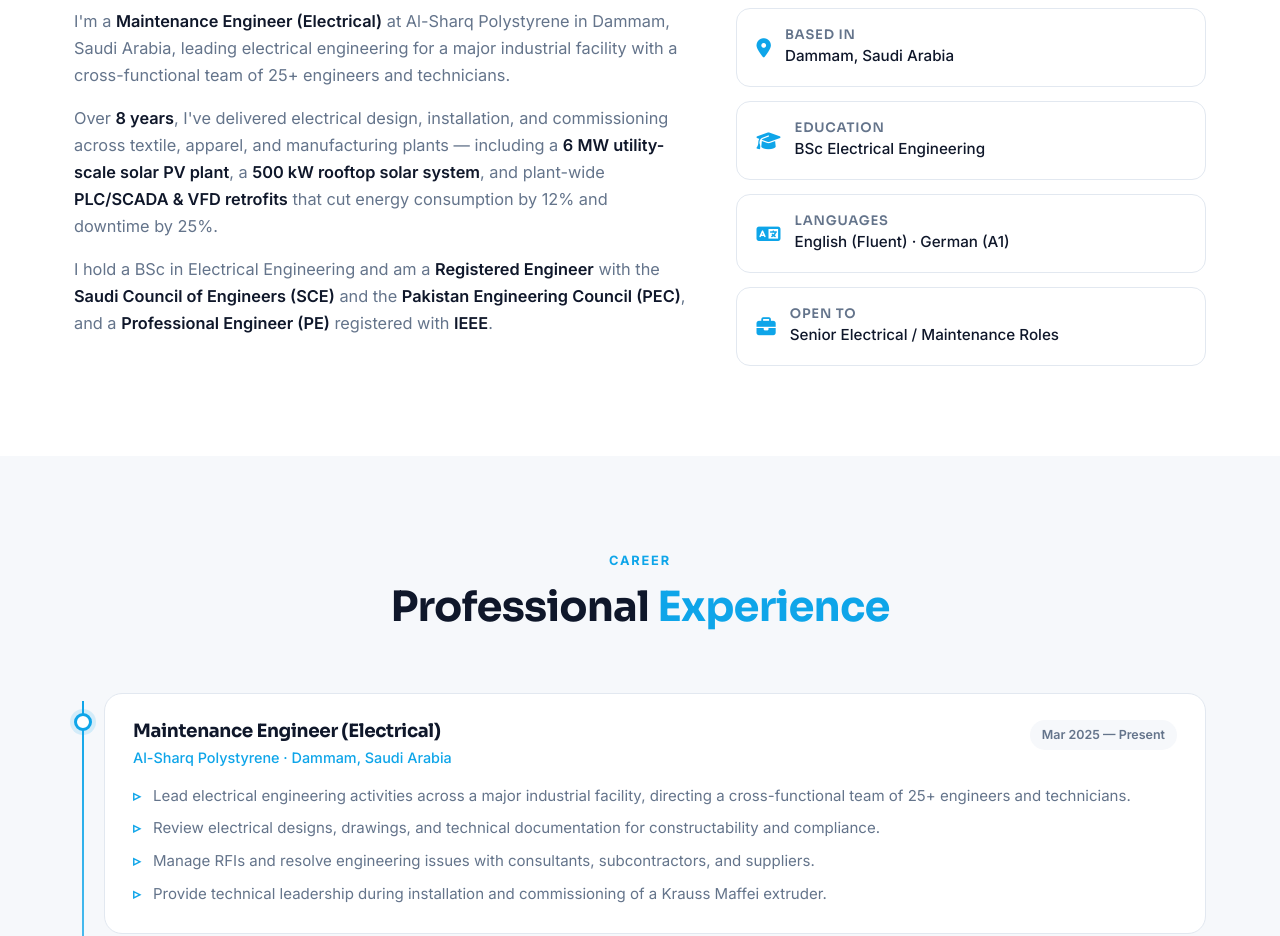
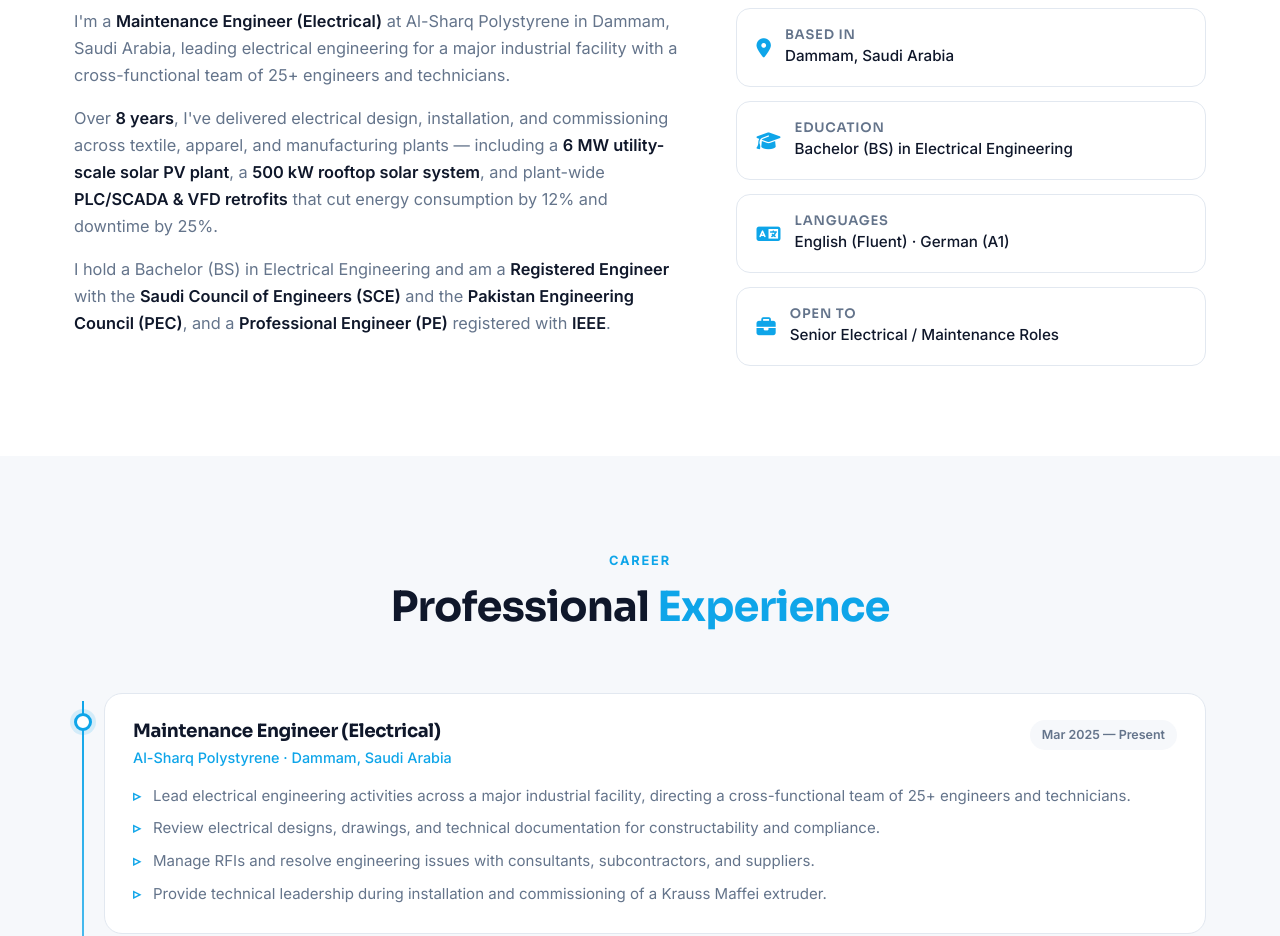
Before and after one commit to anumtahir/mhaider-aziz-portfolio, a plain HTML site: page index.html in a window 1280 px wide. Shown: the part 1140-2076 px from the top of the page. Drawn offline with Linux system fonts and the light colour scheme.

Commit message:
Degree spelling changed

```diff
--- a/index.html
+++ b/index.html
@@ -88,7 +88,7 @@
             Over <strong>8 years</strong>, I've delivered electrical design, installation, and commissioning across textile, apparel, and manufacturing plants — including a <strong>6 MW utility-scale solar PV plant</strong>, a <strong>500 kW rooftop solar system</strong>, and plant-wide <strong>PLC/SCADA &amp; VFD retrofits</strong> that cut energy consumption by 12% and downtime by 25%.
           </p>
           <p>
-            I hold a BSc in Electrical Engineering and am a <strong>Registered Engineer</strong> with the <strong>Saudi Council of Engineers (SCE)</strong> and the <strong>Pakistan Engineering Council (PEC)</strong>, and a <strong>Professional Engineer (PE)</strong> registered with <strong>IEEE</strong>.
+            I hold a Bachelor (BS) in Electrical Engineering and am a <strong>Registered Engineer</strong> with the <strong>Saudi Council of Engineers (SCE)</strong> and the <strong>Pakistan Engineering Council (PEC)</strong>, and a <strong>Professional Engineer (PE)</strong> registered with <strong>IEEE</strong>.
           </p>
         </div>
         <div class="about-side reveal">
@@ -98,7 +98,7 @@
           </div>
           <div class="info-card">
             <i class="fa-solid fa-graduation-cap"></i>
-            <div><h4>Education</h4><p>BSc Electrical Engineering</p></div>
+            <div><h4>Education</h4><p>Bachelor (BS) in Electrical Engineering</p></div>
           </div>
           <div class="info-card">
             <i class="fa-solid fa-language"></i>
```
